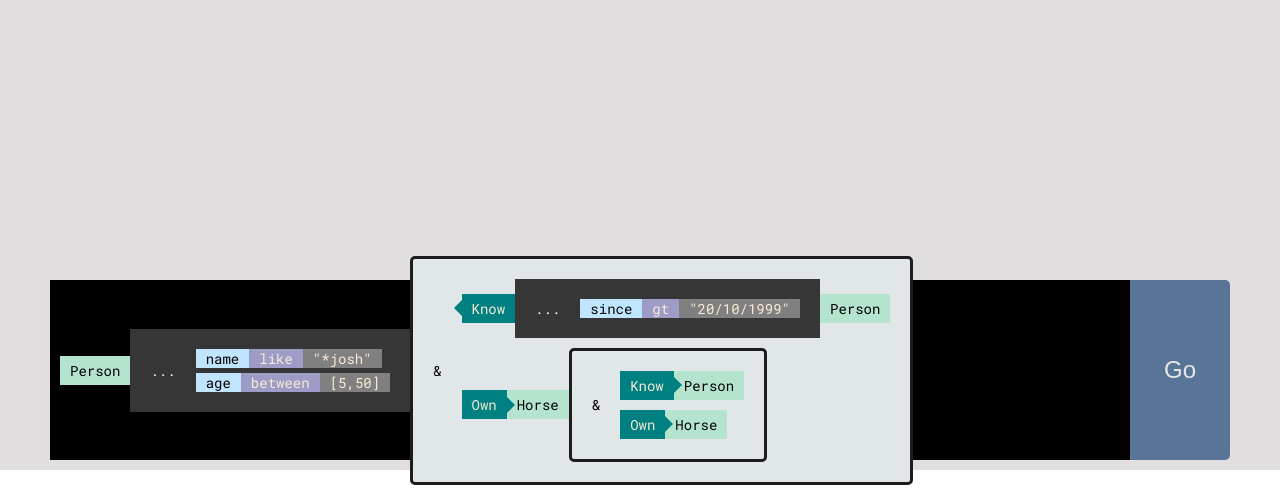
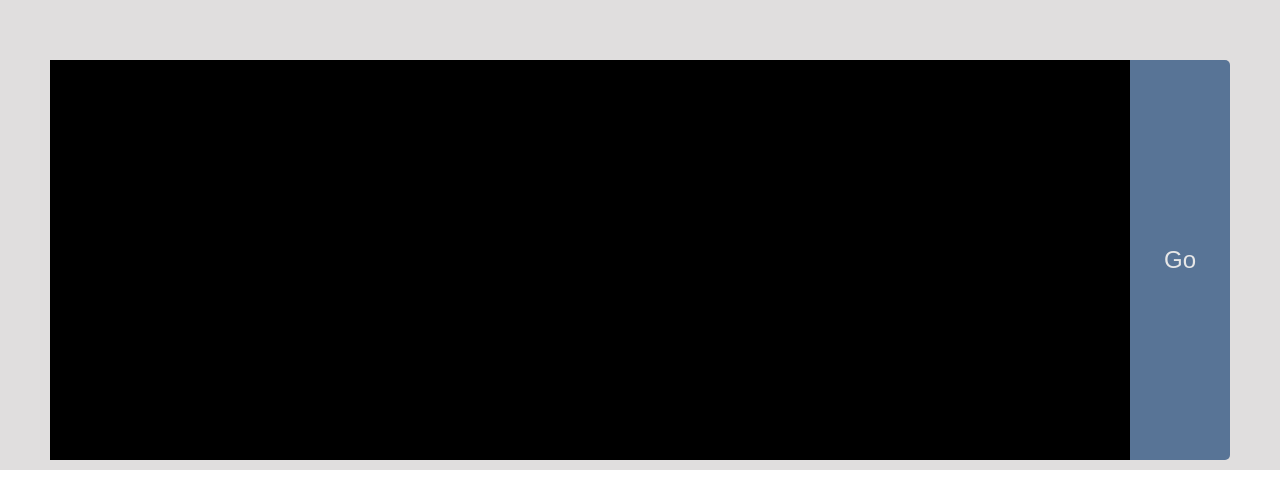
Before and after one commit to YANG-DB/web-ui, a React (Create React App) app: page / in a window 1280 px wide. Shown: the part 330-820 px from the top of the page. Built offline with nearby package versions, Linux system fonts and the light colour scheme.

Commit message:
keyboard handler setup

```diff
--- a/src/components/TextInput.js
+++ b/src/components/TextInput.js
@@ -1,28 +1,138 @@
 import React, { useState, useMemo, useCallback } from "react";
-import { createEditor, Editor, Text } from "slate";
+import { createEditor, Editor, Node } from "slate";
 import { Slate, Editable, withReact } from "slate-react";
 import cn from "classnames";
 
-import styles from "./TextInput.module.css";
+import queryToSlate from "../helpers/queryToSlate";
+import getTokenType from "../helpers/getTokenType";
 
-import queryToSlate from "../helpers/queryToSlate";
+import * as slateConstants from "../constants/slate";
+
 import mockQuery from "../mocks/queries/Dragons";
 import mockOntology from "../mocks/ontologies/Dragons";
 
+import styles from "./TextInput.module.css";
+
 const json = queryToSlate(mockQuery.elements, mockOntology.data[0]);
+
+function getPreviousPath(currentPath) {
+  let i = currentPath.length - 1;
+  while (i >= 0) {
+    if (currentPath[i]) {
+      return [...currentPath.slice(0, i), currentPath[i] - 1];
+    }
+    i--;
+  }
+  return [];
+}
+
+function getPreviousNodeType(editor) {
+  const path = getPreviousPath(editor.selection.anchor.path);
+  if (!path.length) {
+    return undefined;
+  }
+  const node = Node.get(editor, path);
+  return node.variant || node.type;
+}
+
+function textNode() {
+  return {
+    children: [
+      {
+        text: ""
+      }
+    ]
+  };
+}
+
+function createQuantifier(type) {
+  return {
+    type: slateConstants.GROUP,
+    variant: slateConstants.QUANTIFIER,
+    children: [
+      {
+        type: slateConstants.GROUP,
+        variant: slateConstants.QUANTIFIER_LABEL,
+        children: [
+          {
+            text: type
+          }
+        ]
+      },
+      {
+        type: slateConstants.GROUP,
+        children: [
+          {
+            type: slateConstants.BRANCH,
+            children: [textNode()]
+          }
+        ]
+      }
+    ]
+  };
+}
+
+function traverse(editor, n) {
+  const currentPath = editor.selection.anchor.path;
+  const targetPath = currentPath.slice(0, currentPath.length - n);
+  const result = Editor.node(editor, targetPath);
+  return {
+    node: result[0],
+    path: result[1]
+  };
+}
+
+function createBranch(editor) {
+  const currentPath = editor.selection.anchor.path;
+  const branchParent = currentPath.slice(0, currentPath.length - 2);
+  Editor.insertNodes(
+    editor,
+    {
+      type: slateConstants.BRANCH,
+      children: [textNode()]
+    },
+    {
+      at: branchParent
+    }
+  );
+  Editor.select(editor, [...branchParent, 0]);
+}
+
+function startNewNode(editor) {
+  Editor.insertNodes(editor, textNode());
+}
+
+function tokenise(editor) {
+  const previous = getPreviousNodeType(editor);
+  const text = Editor.text(editor, editor.selection.anchor.path);
+  const type = getTokenType(previous, text);
+  if (!text.trim()) {
+    Editor.removeNodes(editor);
+    return;
+  }
+  if (type === slateConstants.QUANTIFIER) {
+    Editor.removeNodes(editor);
+    Editor.insertNodes(editor, createQuantifier(text));
+  } else {
+    Editor.setNodes(editor, {
+      type: type
+    });
+    startNewNode(editor);
+  }
+}
 
 export default function TextInput() {
   const editor = useMemo(() => withReact(createEditor()), []);
-  const [value, setValue] = useState(json);
+  const [value, setValue] = useState([textNode()]);
   const renderElement = useCallback(props => {
     switch (props.element.type) {
-      case "entity":
-      case "relationship":
-      case "relationship_out":
-      case "relationship_in":
-      case "unknown":
+      case slateConstants.ENTITY:
+      case slateConstants.RELATIONSHIP:
+      case slateConstants.RELATIONSHIP_OUT:
+      case slateConstants.RELATIONSHIP_IN:
+      case slateConstants.UNKNOWN:
         return <Token {...props} />;
-      case "group":
+      case slateConstants.GROUP:
         return <Group {...props} />;
       default:
         return <DefaultElement {...props} />;
@@ -35,7 +145,29 @@ export default function TextInput() {
   return (
     <div className={styles.query}>
       <Slate editor={editor} value={value} onChange={value => setValue(value)}>
-        <Editable renderElement={renderElement} renderLeaf={renderLeaf} />
+        <Editable
+          renderElement={renderElement}
+          renderLeaf={renderLeaf}
+          onKeyDown={event => {
+            switch (event.key) {
+              case "Enter": {
+                event.preventDefault();
+                if (editor.selection.anchor.path.length > 2) {
+                  tokenise(editor);
+                  createBranch(editor);
+                }
+                return;
+              }
+              case " ": {
+                event.preventDefault();
+                tokenise(editor);
+                break;
+              }
+              default:
+                return;
+            }
+          }}
+        />
       </Slate>
       <button type="submit">Go</button>
     </div>
@@ -74,7 +206,10 @@ function Group(props) {
 
 function DefaultElement(props) {
   return (
-    <div {...props.attributes} className={cn(styles[props.element.type])}>
+    <div
+      {...props.attributes}
+      className={cn(styles[props.element.type], styles.default)}
+    >
       {props.children}
     </div>
   );
--- a/src/components/TextInput.module.css
+++ b/src/components/TextInput.module.css
@@ -1,5 +1,5 @@
 .query {
-  height: 180px;
+  height: 400px;
   display: flex;
 }
 
@@ -15,6 +15,7 @@
   display: flex;
   align-items: center;
   justify-content: flex-start;
+  white-space: nowrap !important;
 }
 
 .query button {
@@ -41,9 +42,15 @@
   display: inline-block;
 }
 
+.branch {
+  display: flex;
+  align-items: center;
+}
+
 .variable,
 .operator,
 .value {
+  display: inline-block;
   padding: 0px 10px;
 }
 
@@ -69,13 +76,13 @@
 }
 
 .quantifier {
-  background: #e1e6e9;
-  border: 3px solid #1d1d1d;
   border-radius: 5px;
 }
 
-.quantifier > span:first-child {
-  color: black;
+.quantifier > span:nth-child(2) {
+  border-left: 1px solid white;
+  border-bottom: 1px solid white;
+  border-top: 1px solid white;
 }
 
 .entity {
--- a/src/constants/slate.js
+++ b/src/constants/slate.js
@@ -6,9 +6,12 @@ export const UNKNOWN = "unknown";
 export const BRANCH = "branch";
 export const GROUP = "group";
 export const QUANTIFIER = "quantifier";
+export const QUANTIFIER_LABEL = "quantifier_label";
 export const FILTER = "filter";
 export const FILTER_GROUP = "filter_group";
 export const VARIABLE = "variable";
 export const OPERATOR = "operator";
 export const VALUE = "value";
 export const GROUP_LABEL = "group_label";
+export const AND = "&";
+export const OR = "||";
--- /dev/null
+++ b/src/helpers/getTokenType.js
@@ -0,0 +1,22 @@
+import * as slateConstants from "../constants/slate";
+
+export default function getTokenType(previousToken, text) {
+  // infer token type based on text entered by user, and query context
+  if (!previousToken || previousToken === slateConstants.RELATIONSHIP) {
+    return slateConstants.ENTITY;
+  }
+  if (previousToken === slateConstants.ENTITY) {
+    // could be a relationship or quantifier
+    if (text === slateConstants.AND || text === slateConstants.OR) {
+      return slateConstants.QUANTIFIER;
+    }
+    return slateConstants.RELATIONSHIP;
+  }
+  if (previousToken === slateConstants.QUANTIFIER_LABEL) {
+    // could be relationship or quantifier
+    if (text === slateConstants.AND || text === slateConstants.OR) {
+      return slateConstants.QUANTIFIER;
+    }
+    return slateConstants.RELATIONSHIP;
+  }
+}
--- a/src/helpers/queryToSlate.js
+++ b/src/helpers/queryToSlate.js
@@ -70,7 +70,11 @@ const createQuantifier = (id, type, branches) => {
     type: slateConstants.GROUP,
     variant: slateConstants.QUANTIFIER,
     children: [
-      createNode(slateConstants.GROUP, type),
+      {
+        type: slateConstants.GROUP,
+        variant: slateConstants.QUANTIFIER_LABEL,
+        children: [{ text: "&" }]
+      },
       {
         type: slateConstants.GROUP,
         children: branches
@@ -84,15 +88,23 @@ const createFilter = (variable, operator, value) => {
     type: slateConstants.FILTER,
     children: [
       {
-        text: variable,
+        children: [
+          {
+            text: variable
+          }
+        ],
         type: slateConstants.VARIABLE
       },
       {
-        text: operator,
+        children: [
+          {
+            text: operator
+          }
+        ],
         type: slateConstants.OPERATOR
       },
       {
-        text: value,
+        children: [{ text: value }],
         type: slateConstants.VALUE
       }
     ]
@@ -156,9 +168,7 @@ export default function(elements, ontology) {
     return acc;
   }, []);
   // final step: merge with leftover nodes
-  return [
-    {
-      children: elements
+  return elements
     .filter(el => !!el && el.type !== queryConstants.START)
     .reduce((acc, curr) => {
       if (curr.type === queryConstants.QUANT) {
@@ -167,7 +177,5 @@ export default function(elements, ontology) {
         return acc.concat(createNodeList(curr));
       }
       return acc;
-        }, [])
+    }, []);
 }
-  ];
-}
```
Lines whose indentation alone changed are shown as unchanged.
